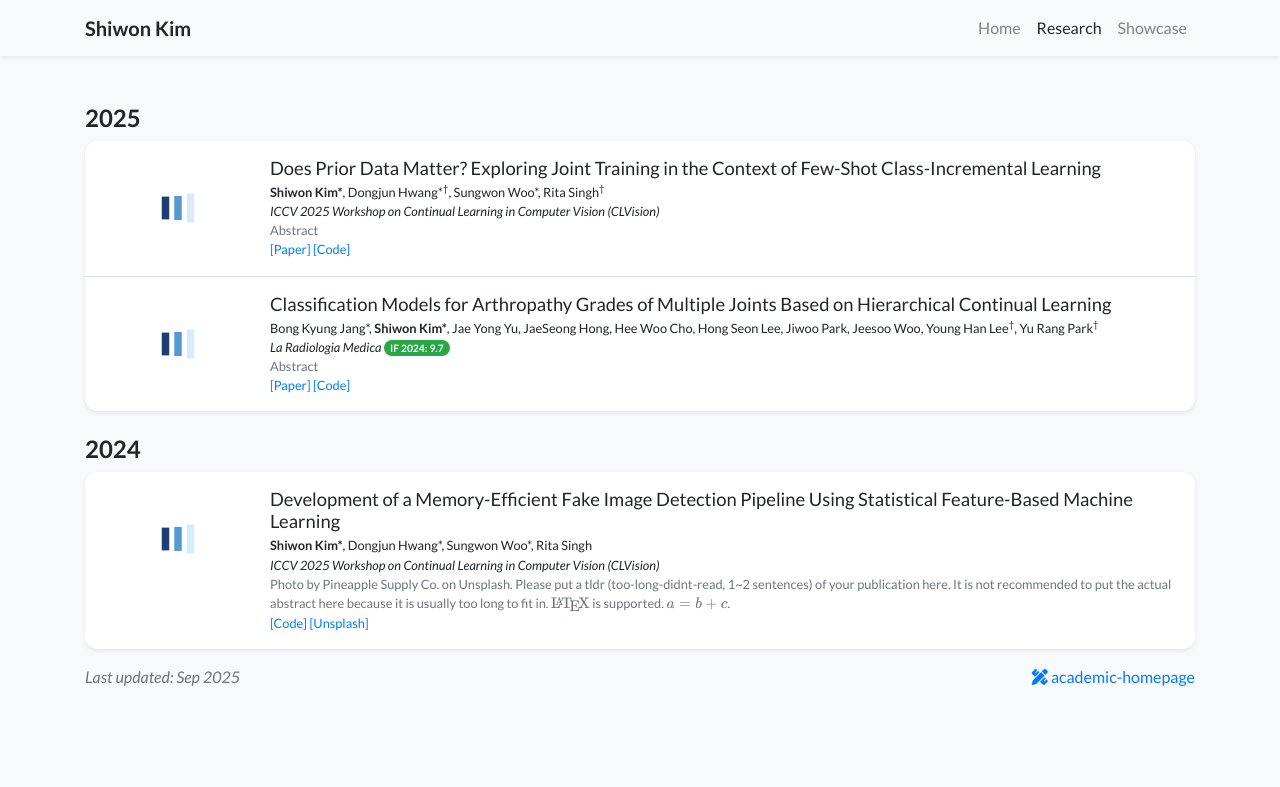
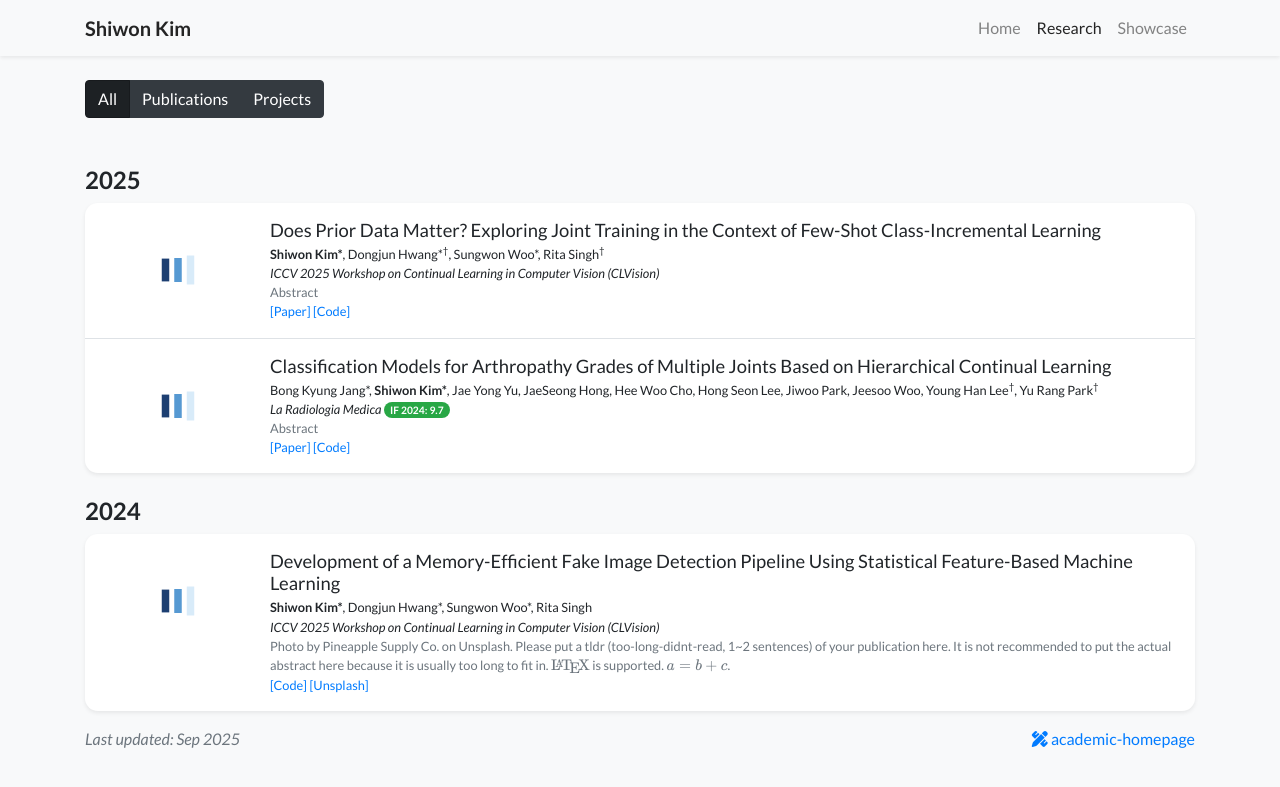
Before and after one commit to shiwonkim/shiwonkim.github.io, a Jekyll site: the page built from publications.html, in a window 1280 px wide. Shown: the top 787 px of the page. Built offline with Jekyll 4.4.1, drawn with Linux system fonts in a browser that asks for light colours; nearby versions of some CDN libraries; a style sheet for code colours, icons or effects is not loaded.

Commit message:
edit profile

```diff
--- a/publications.html
+++ b/publications.html
@@ -5,6 +5,21 @@
 body_attr: >-
   data-spy="scroll" data-target="#navbar-year" data-offset="100"
 ---
+
+<!-- FILTER TABS -->
+<div class="mb-4">
+  <div class="btn-group btn-group-toggle" data-toggle="buttons">
+    <label class="btn btn-dark active" onclick="filterSelection('all')">
+      <input type="radio" name="options" autocomplete="off" checked> All
+    </label>
+    <label class="btn btn-dark" onclick="filterSelection('publication')">
+      <input type="radio" name="options" autocomplete="off"> Publications
+    </label>
+    <label class="btn btn-dark" onclick="filterSelection('project')">
+      <input type="radio" name="options" autocomplete="off"> Projects
+    </label>
+  </div>
+</div>
 
 {% assign pubs_by_year = site.publications | sort: "date" | reverse | group_by_exp: "item", "item.date | date: '%Y'" %}
 
@@ -31,3 +46,17 @@
     </div> -->
 
 </div>
+
+<!-- JAVASCRIPT FOR FILTERING -->
+<script>
+  function filterSelection(type) {
+    const items = document.getElementsByClassName("filter-item");
+    for (let i = 0; i < items.length; i++) {
+      if (type === "all" || items[i].classList.contains(type)) {
+        items[i].style.display = "block";
+      } else {
+        items[i].style.display = "none";
+      }
+    }
+  }
+</script>
```
